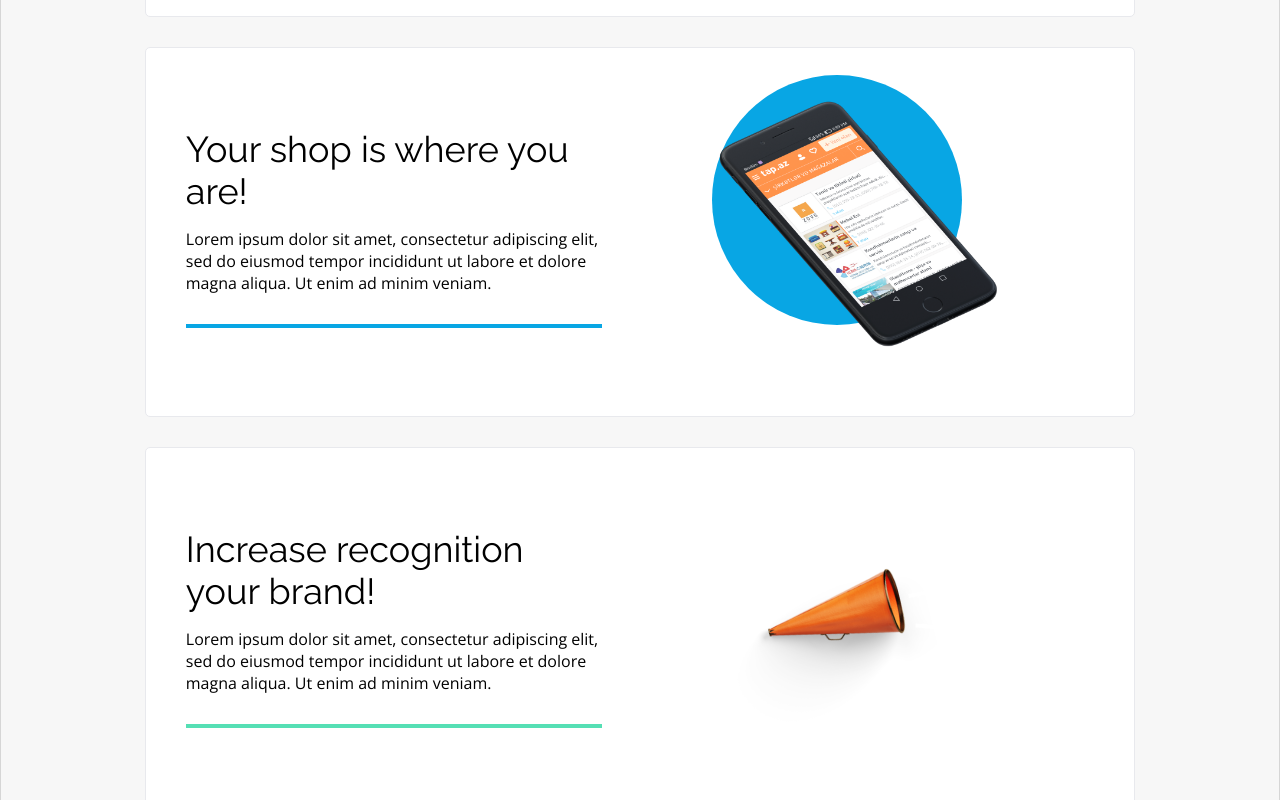
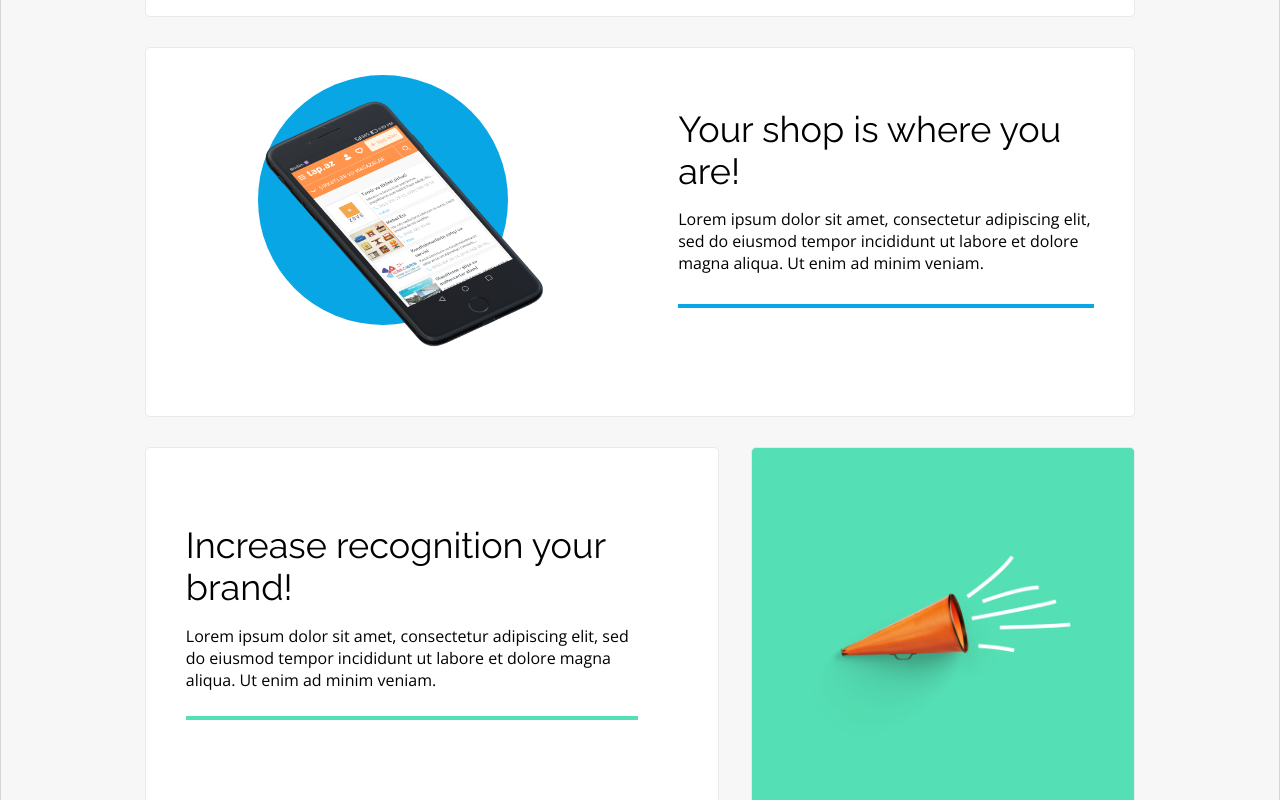
Before and after one commit to karolina-rachuta/BestShop_React, a React (Create React App) app: page / in a window 1280 px wide. Shown: the part 1600-2400 px from the top of the page. Built offline with nearby package versions, Linux system fonts and the light colour scheme.

Commit message:
finished styling last section of benefits rwd

```diff
--- a/src/components/Benefits.jsx
+++ b/src/components/Benefits.jsx
@@ -33,7 +33,7 @@ function Benefits() {
             ad minim veniam.
           </p>
         </div>
-        <div className="benefit__column">
+        <div className="benefit__column benefit__column--reverse">
           <div className="benefit__column--phone">
             <img
               src={Phone_Picture}
@@ -43,7 +43,7 @@ function Benefits() {
           </div>
         </div>
       </div>
-      <div className="benefit__container">
+      <div className="benefit__container benefit__container--trumpet">
         <div className="benefit__column box__text box__text--trumpet">
           <h3>Increase recognition your brand!</h3>
           <p>
@@ -52,7 +52,7 @@ function Benefits() {
             ad minim veniam.
           </p>
         </div>
-        <div className="benefit__column benefit__column--right">
+        <div className="benefit__column benefit__column--trumpet">
           <img
             src={Trumpet_Picture}
             alt="Trumpet picture"
--- a/src/styles/components/benefits.scss
+++ b/src/styles/components/benefits.scss
@@ -49,18 +49,20 @@
 
             @media only screen and (min-width: toRem($breakpoint-medium)) {
                 max-width: 50%;
+                max-height: 370px;
             }
         }
 
 
         .box__text {
             align-self: start;
-            margin-top: toRem(40);
+            margin-top: toRem(20);
             padding-bottom: toRem(30);
             width: 100%;
 
             @media only screen and (min-width: toRem($breakpoint-medium)) {
                 max-width: toRem(416);
+                max-height: 370px;
             }
 
             h3,
@@ -92,14 +94,11 @@
         }
 
         .box__text--phone {
+            order: 1;
+
             @media only screen and (min-width: toRem($breakpoint-medium)) {
+                order: 2;
                 border-bottom: $blue-pattern toRem(4) solid;
-            }
-        }
-
-        .box__text--trumpet {
-            @media only screen and (min-width: toRem($breakpoint-medium)) {
-                border-bottom: $green-pattern toRem(4) solid;
             }
         }
 
@@ -131,6 +130,14 @@
                     max-width: toRem(180);
                     max-height: toRem(180);
                 }
+            }
+        }
+
+        .benefit__column--reverse {
+            order: 2;
+
+            @media screen and (min-width: toRem($breakpoint-medium)) {
+                order: 1;
             }
         }
 
@@ -169,6 +176,7 @@
             }
         }
 
+
         .img__macbook {
             width: toRem(193);
 
@@ -188,13 +196,76 @@
                 height: auto;
             }
         }
+    }
 
-        .img__trumpet {
-            width: toRem(296);
-            height: auto;
+    .benefit__container--trumpet {
+        background-color: $background-color-second;
+        border: none;
+        padding: 0;
+        display: flex;
+        justify-content: space-between;
+        align-items: center;
+        gap: toRem(0);
+
+        @media only screen and (min-width: toRem($breakpoint-medium)) {
+            gap: toRem(32);
+        }
+
+
+        .box__text--trumpet {
+            border: toRem(1) solid #E8E9ED;
+            min-height: toRem(370);
+            padding: toRem(80) toRem(80) toRem(140) toRem(40);
+            margin: 0;
+            border-radius: toRem(5);
+            max-width: toRem(830);
+            height: 100%;
+            width: 100%;
+            background-color: $background-color;
+            position: relative;
 
             @media only screen and (min-width: toRem($breakpoint-medium)) {
-                width: toRem(296);
+                width: 60%;
+                height: 100%;
+                max-height: toRem(370);
+            }
+
+            h3 {
+                margin-top: 40px;
+            }
+
+            p {
+                @media only screen and (min-width: toRem($breakpoint-medium)) {
+                    padding-bottom: toRem(25);
+                    border-bottom: toRem(4) solid $green-pattern;
+                }
+            }
+        }
+
+        .benefit__column--trumpet {
+            background-color: $green-pattern;
+            width: 100%;
+            max-width: toRem(800);
+            height: 100%;
+            min-height: toRem(370);
+            padding: toRem(120) toRem(60) toRem(80) toRem(40);
+            border: toRem(1) solid #E8E9ED;
+            border-radius: toRem(5);
+
+            @media only screen and (min-width: toRem($breakpoint-medium)) {
+                width: 40%;
+                height: 100%;
+                max-height: toRem(370);
+            }
+
+            .img__trumpet {
+                max-width: toRem(296);
+                height: auto;
+                width: 100%;
+
+                @media only screen and (min-width: toRem($breakpoint-medium)) {
+                    width: toRem(276);
+                }
             }
         }
     }
```
